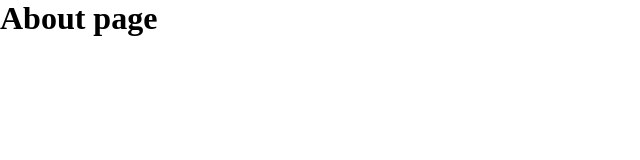
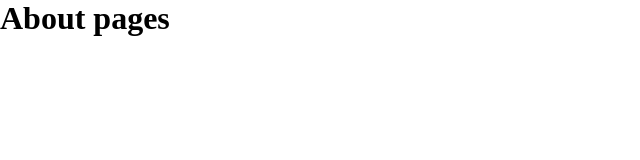
Before and after one commit to tratchapong/git-project01, a website: page about.html in a window 1280 px wide. Shown: the full height of the page, 0-640 px from the left. Drawn offline with Linux system fonts and the light colour scheme.

Commit message:
Add s in about.html

```diff
--- a/about.html
+++ b/about.html
@@ -7,6 +7,6 @@
     <title>About Page</title>
 </head>
 <body>
-    <h1>About page</h1>
+    <h1>About pages</h1>
 </body>
 </html>
```
